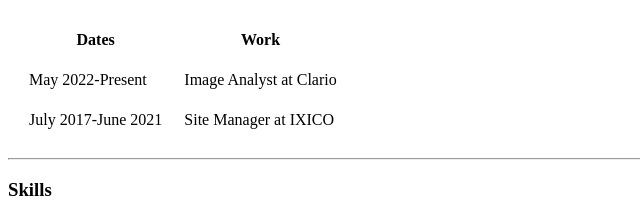
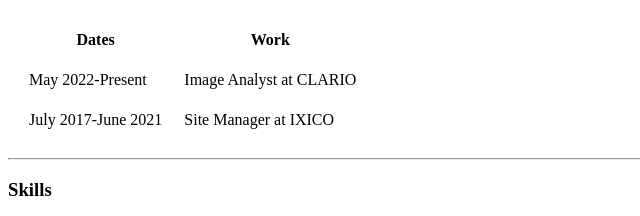
Before and after one commit to Android-Owusu/CV, a plain HTML site: page index.html in a window 1280 px wide. Shown: the part 488-704 px from the top of the page, 0-640 px from the left. Drawn offline with Linux system fonts and the light colour scheme.

Commit message:
Update index.html

```diff
--- a/index.html
+++ b/index.html
@@ -36,7 +36,7 @@
     <tbody>
       <tr>
         <td>May 2022-Present</td>
-        <td>Image Analyst at Clario</td>
+        <td>Image Analyst at CLARIO</td>
       </tr>
     </tbody>
     <tfoot>
```
